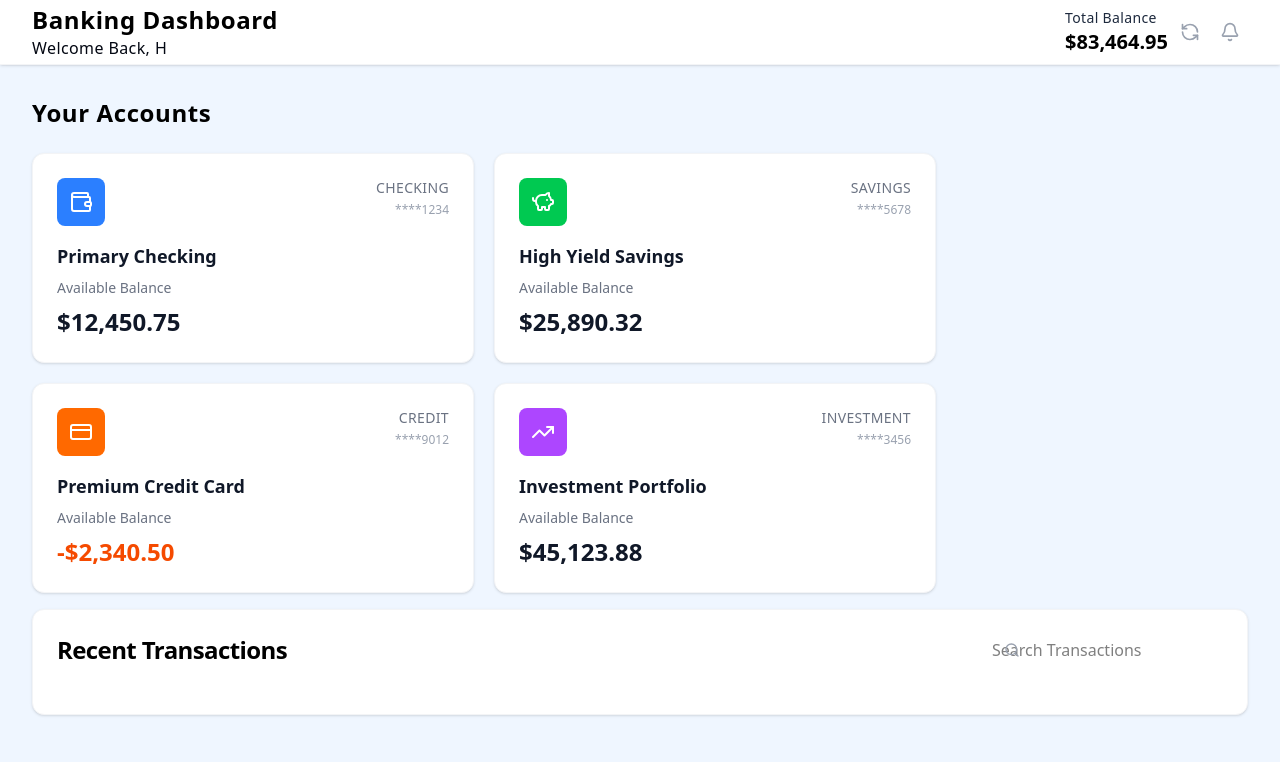
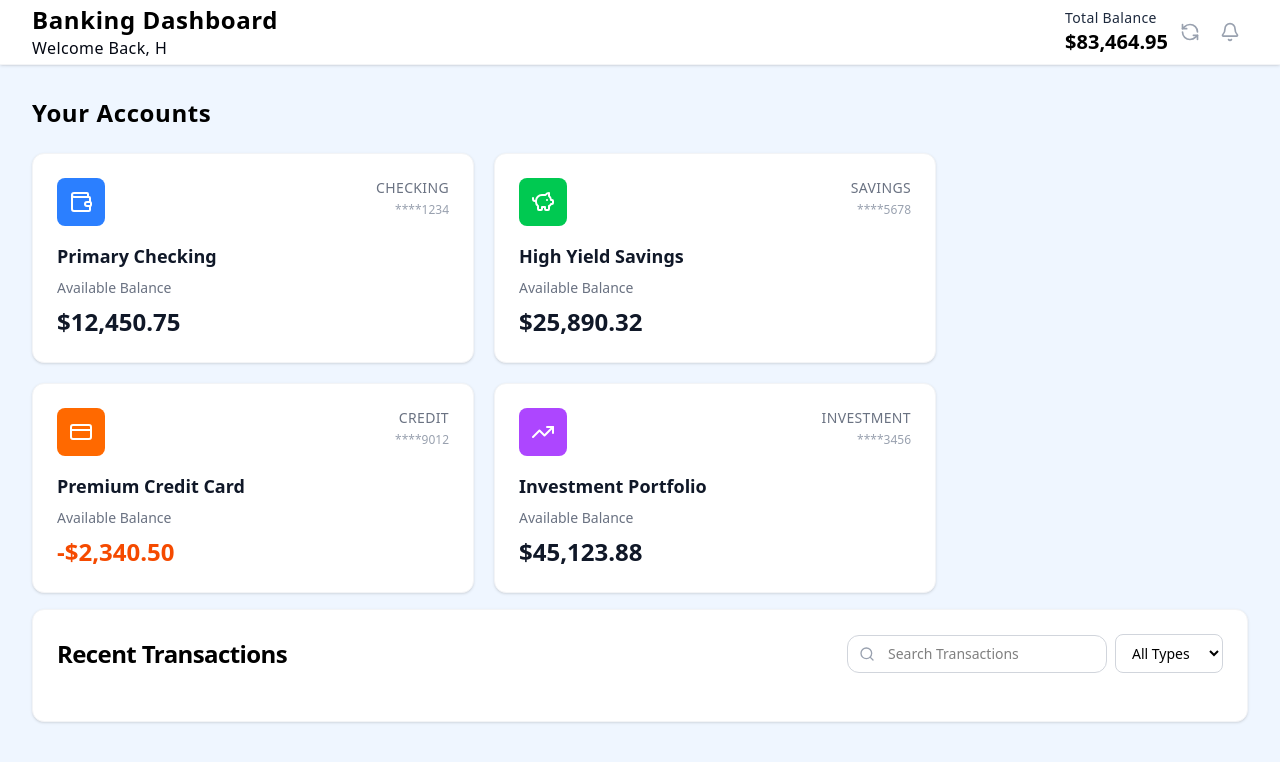
Before and after one commit to RikenMor001/Fyre_Gig, a React (Vite) app: page / in a window 1280 px wide. Shown: the top 762 px of the page. Built offline with nearby package versions, Linux system fonts and the light colour scheme.

Commit message:
Update TransactionList.tsx

```diff
--- a/src/components/TransactionList.tsx
+++ b/src/components/TransactionList.tsx
@@ -56,11 +56,20 @@ const TransactionLists: React.FC<TransactionListProps> = ({transaction, title =
             <input
             type="text"
             placeholder="Search Transactions"
-            className=""
+            className="pl-10 pr-4 py-2 border border-gray-300 rounded-xl text-sm focus:outline-none focus:ring-2 focus:ring-blue-500 foucs:border-transparent"
             value={searchTransaction}
             onChange={(e) => setSearchTransaction(e.target.value)}
             />
           </div>
+          <select
+          className="px-3 py-2 border border-gray-300 rounded-lg text-sm focus:outline-none focus:ring-2 focus:ring-blue-500 focus:border-transparent"
+          value={searchFilter}
+          onChange={(e) => setSearchFilter(e.target.value as "all" | "credit" | "debit")}
+          >
+            <option value="all">All Types</option>
+            <option value="credit">Income</option>
+            <option value="debit">Expenses</option>
+          </select>
         </div>
       </div>
     </div>
```
